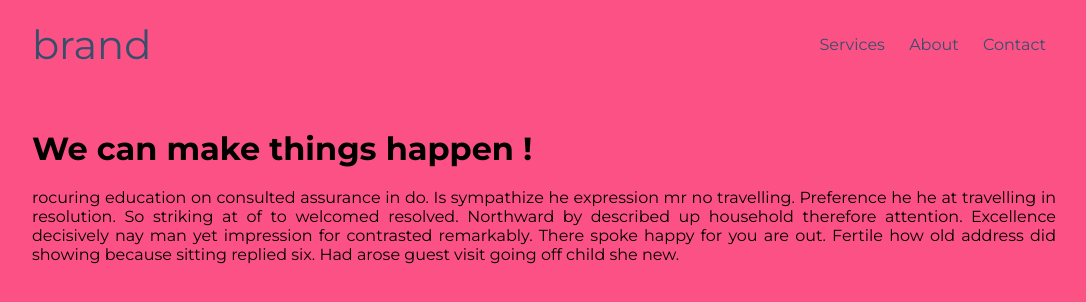
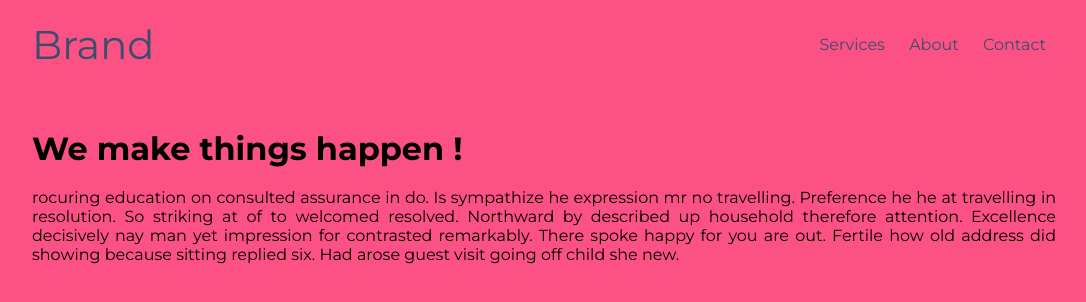
Before and after one commit to h-oussama/project0, a plain HTML site: page index.html in a window 1280 px wide. Shown: the whole page, without its empty margins (96-1182 px from the left). Drawn offline with Linux system fonts and the light colour scheme.

```diff
--- a/index.html
+++ b/index.html
@@ -10,7 +10,7 @@
     <body>
        <header>
            <div class="brand">
-           <a href="#">brand</a>
+           <a href="#">Brand</a>
         </div>
            <nav>
                <ul class="nav_links">
@@ -22,7 +22,7 @@
        </header>
 
        <div class="first">
-           <h1> We can make things happen !</h1>
+           <h1> We make things happen !</h1>
            <p>  rocuring education on consulted assurance in do. Is sympathize he expression mr no travelling. Preference he he at travelling in resolution. So striking at of to welcomed resolved. Northward by described up household therefore attention. Excellence decisively nay man yet impression for contrasted remarkably. There spoke happy for you are out. Fertile how old address did showing because sitting replied six. Had arose guest visit going off child she new.
         </p>
        </div>
```
